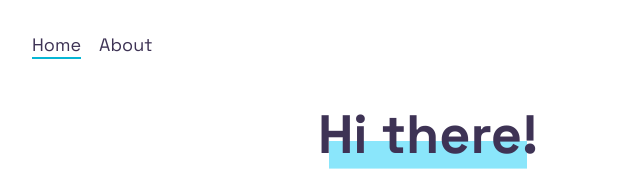
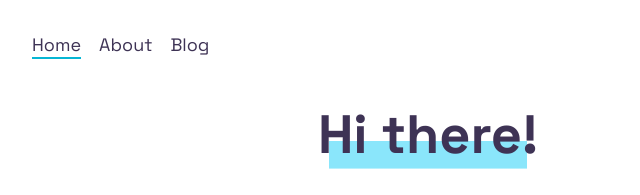
Before and after one commit to khaister/khaister.github.io, an Astro site: page / in a window 1280 px wide. Shown: the top 195 px of the page, 212-852 px from the left. Built offline with nearby package versions, Linux system fonts and the light colour scheme; Astro itself is replaced by a stand-in of ours.

Commit message:
Add blog to nav

```diff
--- a/src/components/Nav.astro
+++ b/src/components/Nav.astro
@@ -3,8 +3,8 @@ import HeaderLink from "./HeaderLink.astro";
 
 const pages = [
   { link: "/", name: "Home" },
-  { link: "/about", name: "About"}
-  // { link: "/blog", name: "Blog" },
+  { link: "/about", name: "About"},
+  { link: "/blog", name: "Blog" },
   // { link: "/projects", name: "Projects" },
 ];
 ---
```
